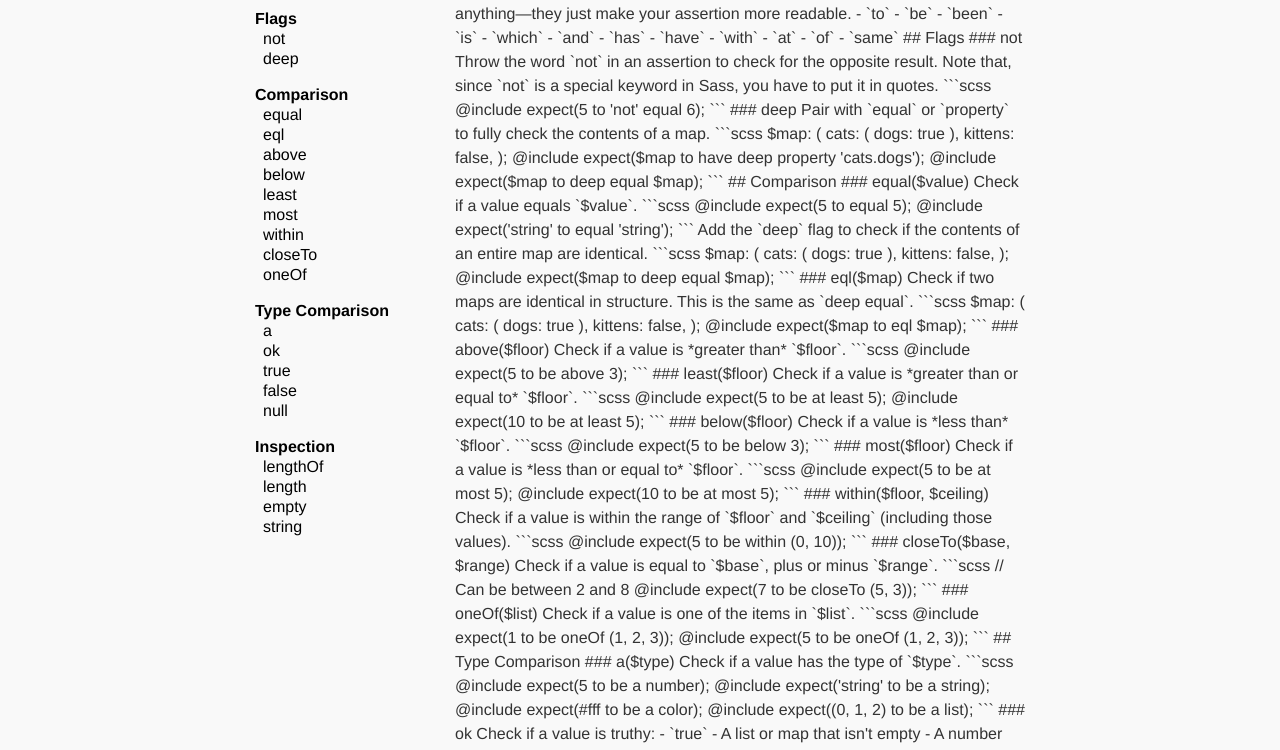
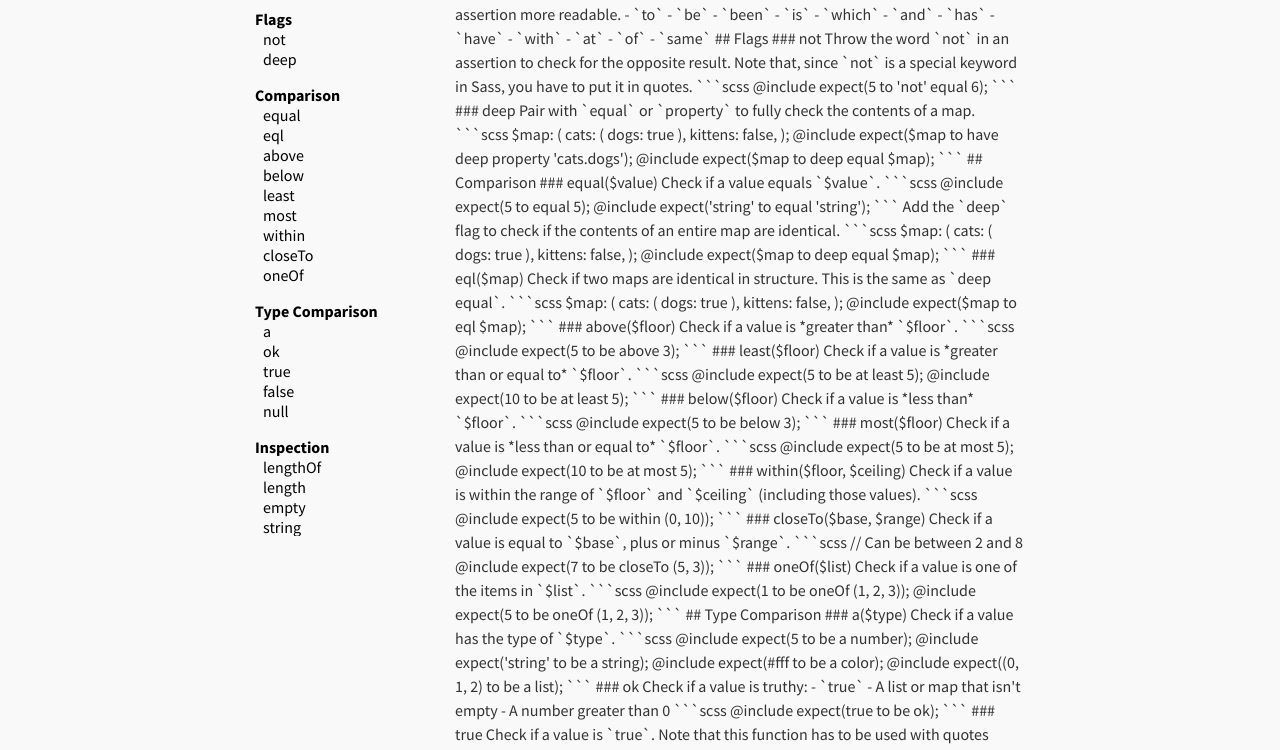
Before and after one commit to gakimball/ocha, a website: page api.html in a window 1280 px wide. Shown: the part 264-1014 px from the top of the page. Drawn offline with nearby package versions, Linux system fonts and the light colour scheme.

Commit message:
Add Google Web Fonts links for Source Sans Pro and Source Code Pro

```diff
--- a/api.html
+++ b/api.html
@@ -9,6 +9,8 @@
     <script src="https://cdnjs.cloudflare.com/ajax/libs/highlight.js/9.2.0/highlight.min.js"></script>
     <script src="https://cdnjs.cloudflare.com/ajax/libs/highlight.js/9.2.0/languages/scss.min.js"></script>
     <script src="https://cdnjs.cloudflare.com/ajax/libs/marked/0.3.5/marked.min.js"></script>
+    <link href='https://fonts.googleapis.com/css?family=Source+Sans+Pro:400,400italic,700' rel='stylesheet' type='text/css'>
+    <link href='https://fonts.googleapis.com/css?family=Source+Code+Pro:400,700' rel='stylesheet' type='text/css'>
     <link rel="stylesheet" href="css/app.css">
     <script>hljs.initHighlightingOnLoad();</script>
   </head>
```
Also changed, not shown: index.html (+2 -0 lines).
